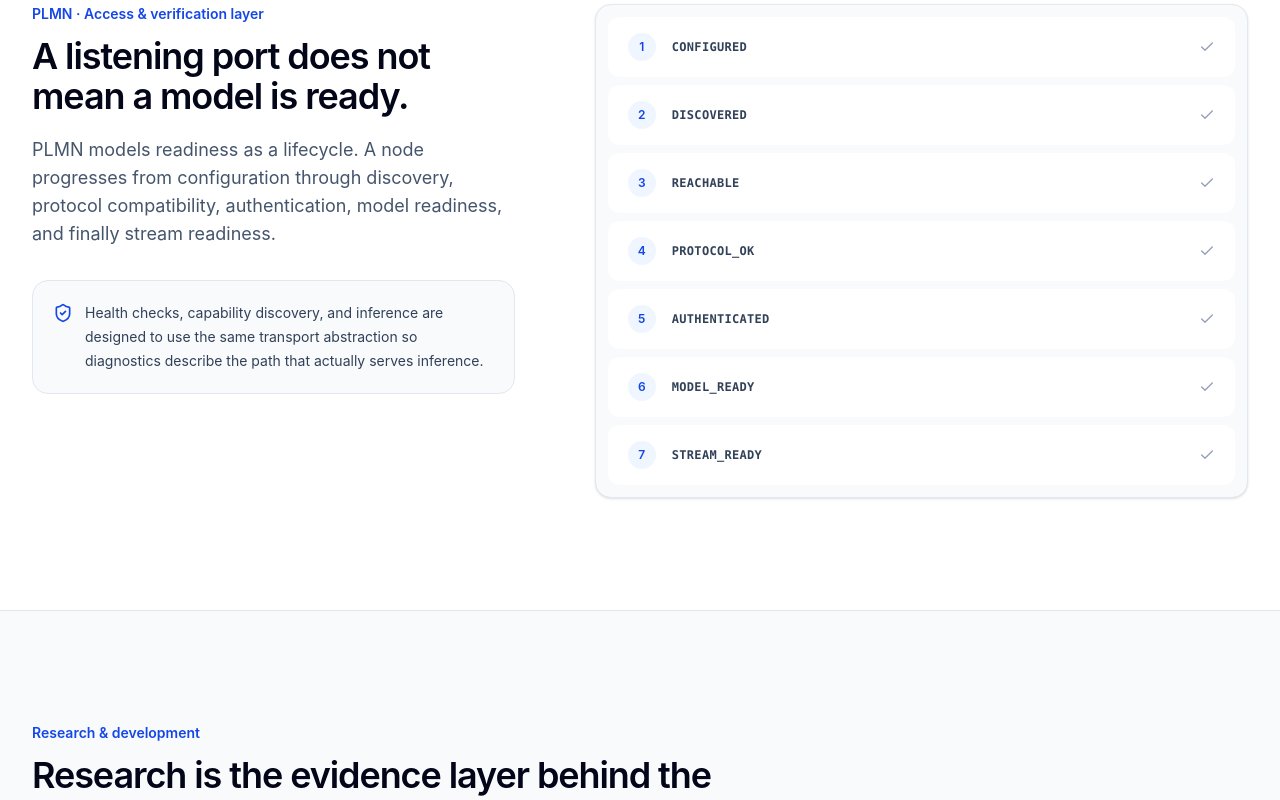
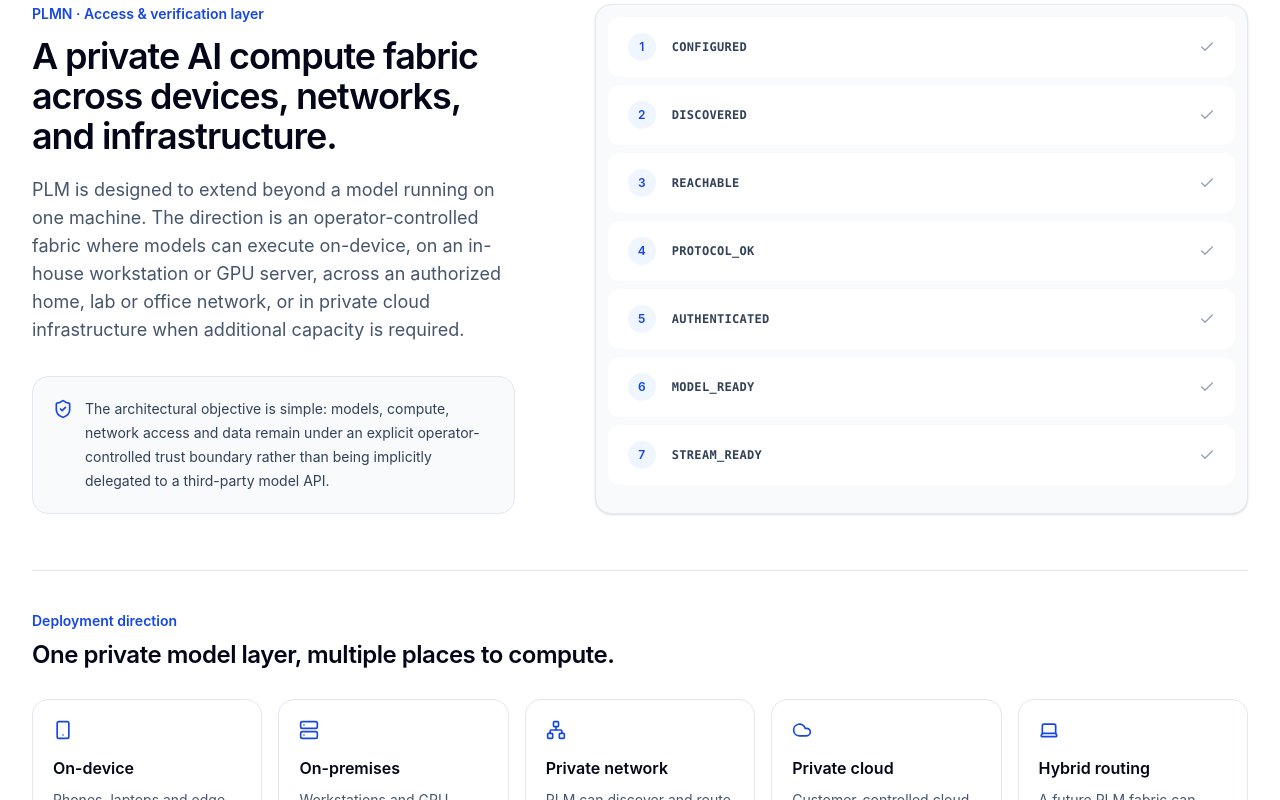
Before and after one commit to GI-Company/GiC, a Next.js app: page / in a window 1280 px wide. Shown: the part 5420-6220 px from the top of the page. Built offline with nearby package versions, Linux system fonts and the light colour scheme.

Commit message:
Expand PLM private AI compute fabric vision

```diff
--- a/components/landing/PLMNSection.tsx
+++ b/components/landing/PLMNSection.tsx
@@ -1,12 +1,20 @@
-import { Check, ShieldCheck } from 'lucide-react';
+import { Check, Cloud, Laptop, Network, Server, ShieldCheck, Smartphone } from 'lucide-react';
 
 const stages=['CONFIGURED','DISCOVERED','REACHABLE','PROTOCOL_OK','AUTHENTICATED','MODEL_READY','STREAM_READY'];
+const deployment=[
+  [Smartphone,'On-device','Phones, laptops and edge devices can run capable local models where hardware permits.'],
+  [Server,'On-premises','Workstations and GPU servers can provide larger private model runtimes to authorized devices on a home, lab or office network.'],
+  [Network,'Private network','PLM can discover and route across authenticated nodes while keeping compute inside the operator-controlled trust boundary.'],
+  [Cloud,'Private cloud','Customer-controlled cloud or VPC compute can extend capacity without making a third-party model API the default execution path.'],
+  [Laptop,'Hybrid routing','A future PLM fabric can select local, on-premises or private-cloud compute according to capability, policy and availability.'],
+];
 
 export default function PLMNSection() {
   return <section id="plmn" className="border-b border-slate-200 bg-white py-20 sm:py-28"><div className="mx-auto max-w-7xl px-4 sm:px-6 lg:px-8">
     <div className="grid gap-12 lg:grid-cols-[0.85fr_1.15fr] lg:gap-20">
-      <div><p className="text-sm font-semibold text-blue-700">PLMN · Access &amp; verification layer</p><h2 className="mt-3 text-3xl font-semibold tracking-[-0.03em] text-slate-950 sm:text-4xl">A listening port does not mean a model is ready.</h2><p className="mt-5 text-base leading-7 text-slate-600 sm:text-lg">PLMN models readiness as a lifecycle. A node progresses from configuration through discovery, protocol compatibility, authentication, model readiness, and finally stream readiness.</p><div className="mt-8 flex gap-3 rounded-2xl border border-slate-200 bg-slate-50 p-5"><ShieldCheck className="mt-0.5 h-5 w-5 shrink-0 text-blue-700"/><p className="text-sm leading-6 text-slate-700">Health checks, capability discovery, and inference are designed to use the same transport abstraction so diagnostics describe the path that actually serves inference.</p></div></div>
+      <div><p className="text-sm font-semibold text-blue-700">PLMN · Access &amp; verification layer</p><h2 className="mt-3 text-3xl font-semibold tracking-[-0.03em] text-slate-950 sm:text-4xl">A private AI compute fabric across devices, networks, and infrastructure.</h2><p className="mt-5 text-base leading-7 text-slate-600 sm:text-lg">PLM is designed to extend beyond a model running on one machine. The direction is an operator-controlled fabric where models can execute on-device, on an in-house workstation or GPU server, across an authorized home, lab or office network, or in private cloud infrastructure when additional capacity is required.</p><div className="mt-8 flex gap-3 rounded-2xl border border-slate-200 bg-slate-50 p-5"><ShieldCheck className="mt-0.5 h-5 w-5 shrink-0 text-blue-700"/><p className="text-sm leading-6 text-slate-700">The architectural objective is simple: models, compute, network access and data remain under an explicit operator-controlled trust boundary rather than being implicitly delegated to a third-party model API.</p></div></div>
       <div className="rounded-2xl border border-slate-200 bg-slate-50 p-3 shadow-sm">{stages.map((stage,i)=><div key={stage} className="flex items-center gap-4 rounded-xl bg-white px-5 py-4 [&+&]:mt-2"><span className="flex h-7 w-7 items-center justify-center rounded-full bg-blue-50 text-xs font-semibold text-blue-700">{i+1}</span><span className="flex-1 font-mono text-xs font-semibold tracking-wide text-slate-700">{stage}</span><Check className="h-4 w-4 text-slate-400"/></div>)}</div>
     </div>
+    <div className="mt-14 border-t border-slate-200 pt-10"><p className="text-sm font-semibold text-blue-700">Deployment direction</p><h3 className="mt-2 text-2xl font-semibold tracking-[-0.02em] text-slate-950">One private model layer, multiple places to compute.</h3><div className="mt-7 grid gap-4 md:grid-cols-2 lg:grid-cols-5">{deployment.map(([Icon,title,text]:any)=><article key={title} className="rounded-2xl border border-slate-200 bg-white p-5"><Icon className="h-5 w-5 text-blue-700"/><h4 className="mt-4 font-semibold text-slate-950">{title}</h4><p className="mt-2 text-sm leading-6 text-slate-600">{text}</p></article>)}</div><p className="mt-8 text-xl font-semibold tracking-[-0.02em] text-slate-950">Your models. Your compute. Your network. Your data.</p><p className="mt-2 max-w-3xl text-sm leading-6 text-slate-500">This is the PLM roadmap and architectural direction; deployment capabilities vary by component and maturity.</p></div>
   </div></section>;
 }
```
